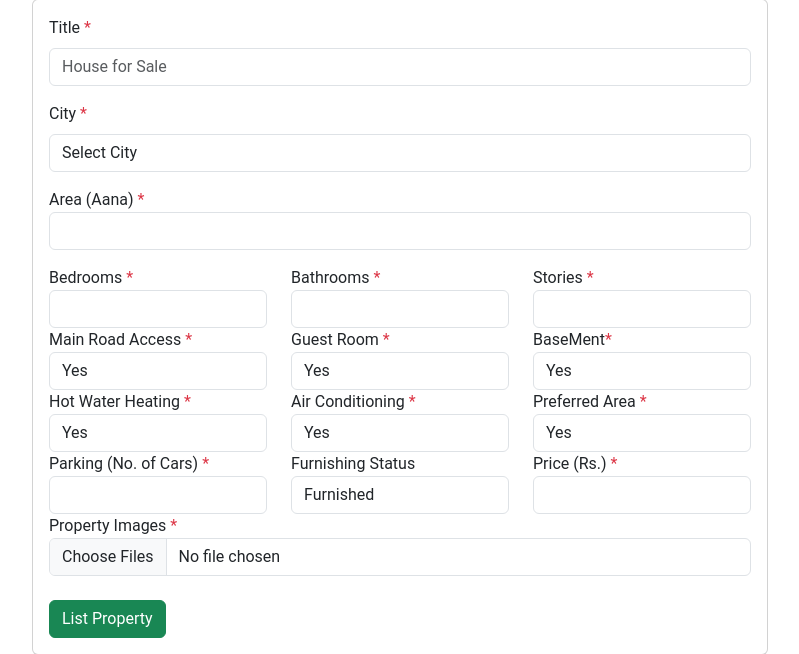
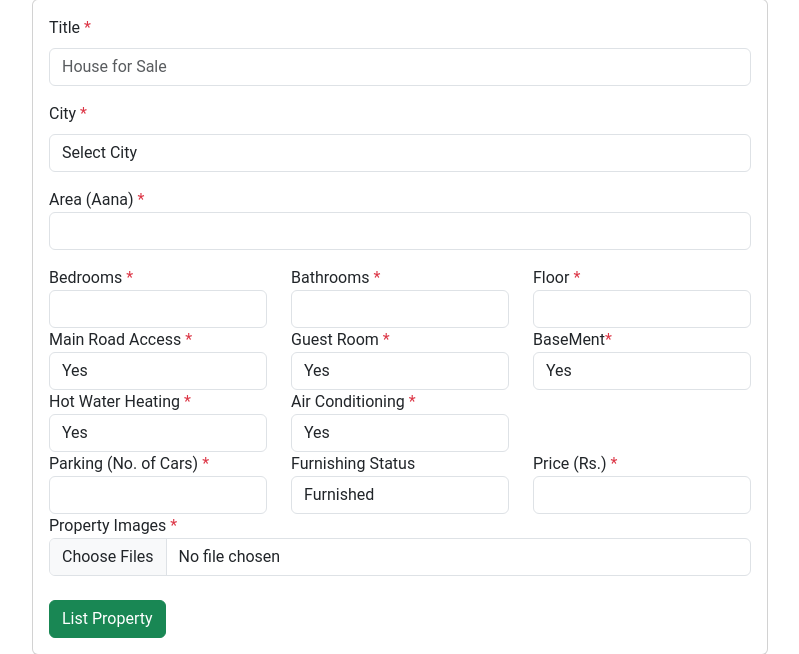
Before and after one commit to Dipendra-adk/7thSemProject, a Django app: page /seller/ in a window 1280 px wide. Shown: the part 444-1098 px from the top of the page, without its empty margins (240-1039 px from the left). Run offline with Django 4.2, Linux system fonts and the light colour scheme; the visitor is signed in with stand-in values (Sample User, id 1); parts of the project's set-up code (start-up, migrations or seed data) failed here and were passed over; some libraries are stand-ins or nearby versions.

Commit message:
prefara removed

```diff
--- a/homePricePredictior/house/admin.py
+++ b/homePricePredictior/house/admin.py
@@ -29,7 +29,7 @@ class CustomUserAdmin(UserAdmin):
 # Register the Property model with custom admin
 @admin.register(Property)
 class PropertyAdmin(admin.ModelAdmin):
-    list_display = ('title', 'city', 'area', 'bedrooms', 'bathrooms', 'stories', 'mainroad', 'guestroom', 'basement', 'hotwaterheating', 'airconditioning', 'parking', 'prefarea', 'furnishingstatus', 'price', 'created_at')
+    list_display = ('title', 'city', 'area', 'bedrooms', 'bathrooms', 'stories', 'mainroad', 'guestroom', 'basement', 'hotwaterheating', 'airconditioning', 'parking','furnishingstatus', 'price', 'created_at')
     list_filter = ('city', 'bedrooms', 'bathrooms', 'furnishingstatus')
     search_fields = ('title', 'city')
 
--- a/homePricePredictior/house/models.py
+++ b/homePricePredictior/house/models.py
@@ -62,8 +62,6 @@ class Property(models.Model):
         ('ktm', 'Kathmandu'),
         ('bkt', 'Bhaktapur'),
         ('lat', 'Lalitpur'),
-        ('pkr', 'Pokhara'),
-        ('bir', 'Biratnagar'),
     ]
     FURNISHING_STATUS_CHOICES = [
         ('furnished', 'Furnished'),
@@ -82,11 +80,10 @@ class Property(models.Model):
     hotwaterheating = models.BooleanField(default=False)
     airconditioning = models.BooleanField(default=False)
     parking = models.IntegerField(default=0)
-    prefarea = models.BooleanField(default=False)
     furnishingstatus = models.CharField(max_length=20, choices=FURNISHING_STATUS_CHOICES, default='unfurnished')
     price = models.DecimalField(max_digits=20, decimal_places=2)
     property_image = models.ImageField(upload_to='property_images/')
-    is_approved = models.BooleanField(default=False)  # Approval field
+    is_approved = models.BooleanField(default=False)
     created_at = models.DateTimeField(auto_now_add=True)
 
     def __str__(self):
--- a/homePricePredictior/house/templates/seller.html
+++ b/homePricePredictior/house/templates/seller.html
@@ -78,7 +78,6 @@
                   <select class="form-control" id="city" name="city" required>
                     <option value="">Select City</option>
                     <option value="Kathmandu">Kathmandu</option>
-                    <option value="Pokhara">Pokhara</option>
                     <option value="Lalitpur">Lalitpur</option>
                     <option value="Bhaktapur">Bhaktapur</option>
                   </select>
@@ -114,7 +113,7 @@
                     />
                   </div>
                   <div class="col-md-4">
-                    <label>Stories <span class="text-danger">*</span></label>
+                    <label>Floor <span class="text-danger">*</span></label>
                     <input
                       type="number"
                       class="form-control"
@@ -177,16 +176,6 @@
                       name="airconditioning"
                       required
                     >
-                      <option value="yes">Yes</option>
-                      <option value="no">No</option>
-                    </select>
-                  </div>
-
-                  <div class="col-md-4">
-                    <label
-                      >Preferred Area <span class="text-danger">*</span></label
-                    >
-                    <select class="form-control" name="preferedarea" required>
                       <option value="yes">Yes</option>
                       <option value="no">No</option>
                     </select>
--- a/homePricePredictior/house/views.py
+++ b/homePricePredictior/house/views.py
@@ -253,7 +253,6 @@ def seller_view(request):
         hotwaterheating = request.POST.get('hotwaterheating') == 'yes'
         airconditioning = request.POST.get('airconditioning') == 'yes'
         parking = request.POST.get('parking') == 'yes'
-        prefarea = request.POST.get('prefarea') == 'yes'
         furnishingstatus = request.POST.get('furnishingstatus')
         price = request.POST.get('price')
         property_images = request.FILES.getlist('property_images')
@@ -274,18 +273,16 @@ def seller_view(request):
                 hotwaterheating=hotwaterheating,
                 airconditioning=airconditioning,
                 parking=parking,
-                prefarea=prefarea,
                 furnishingstatus=furnishingstatus,
                 price=price,
                 seller=request.user
-
             )
             property.save()
 
             for image in property_images:
                 property_image = PropertyImage(property=property, image=image)
                 property_image.save()
-            messages.success(request, 'Property listed successfully.')
+            messages.success(request, 'Property listed and request sent to admin for approval.')
             return redirect('seller_view')
         except ValidationError as e:
             messages.error(request, e.message)
```
Also changed, not shown: homePricePredictior/homePricePredictior/settings.py (+5 -5 lines), homePricePredictior/house/migrations/0007_remove_property_prefarea.py (added), homePricePredictior/house/migrations/0008_alter_property_city.py (added), homePricePredictior/media/property_images/h12_ZoNkMnG.avif (added).
